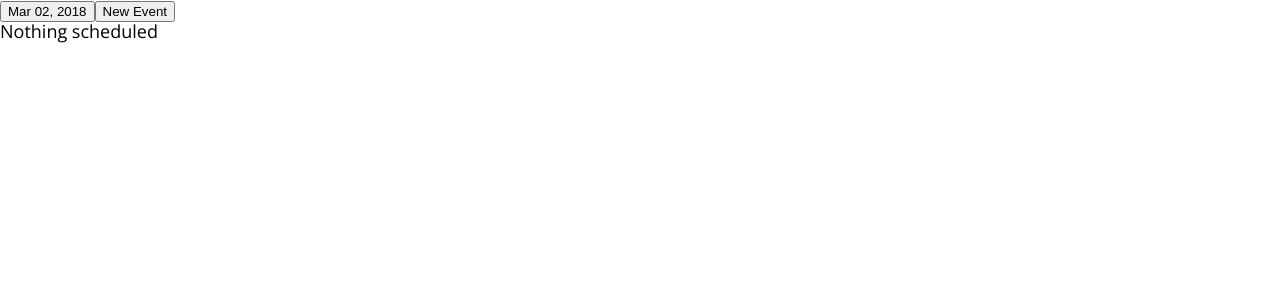
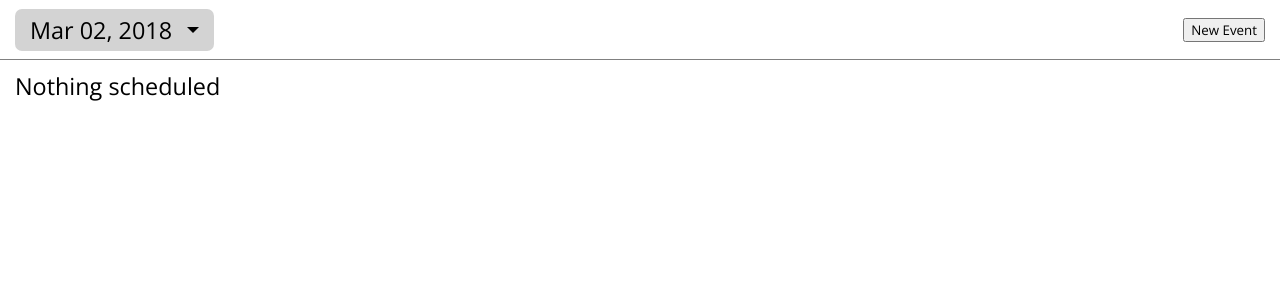
Before and after one commit to sequoian/calendar, a React (Create React App) app in the folder client/: page / in a window 1280 px wide. Shown: the top 300 px of the page. Built offline with nearby package versions, Linux system fonts and the light colour scheme; a web font is replaced by a local one.

Commit message:
header and calendar styles

```diff
--- a/client/src/components/Event.js
+++ b/client/src/components/Event.js
@@ -17,7 +17,6 @@ const Event = ({value, onClick, onToggle}) => (
         {value.time ? moment(value.time).format('h:mma') : ''}
       </div>
       <div className="details">{value.details}</div>
-
     </div>
   </div>
 )
--- a/client/src/components/EventList.js
+++ b/client/src/components/EventList.js
@@ -7,7 +7,9 @@ import moment from 'moment'
 
 const EventList = ({events, onEventClick, onEventToggle, onDayClick}) => {
   if (events.length < 1) return (
-    <div>Nothing scheduled</div>
+    <div className="event-list empty">
+      <span>Nothing scheduled</span>
+    </div>
   )
   return (
     <div className="event-list">
--- a/client/src/components/Header.js
+++ b/client/src/components/Header.js
@@ -4,10 +4,11 @@ import {changeDay} from '../actions'
 import DatePicker from 'react-datepicker'
 import 'react-datepicker/dist/react-datepicker.css'
 import moment from 'moment'
+import '../css/Header.css'
 import NewEventBtn from './NewEventBtn'
 
 const Header = ({selectedDay, onDayChange}) => (
-  <div>
+  <div className="header">
     <DatePicker
       dateFormat="MMM DD, YYYY"
       customInput={<DatePickerInput />}
@@ -23,8 +24,11 @@ const Header = ({selectedDay, onDayChange}) => (
 class DatePickerInput extends Component {
   render() {
     return (
-      <button onClick={this.props.onClick}>
-        {this.props.value}
+      <button
+        id="calendar"
+        onClick={this.props.onClick}
+      >
+        {this.props.value}<span className="select" />
       </button>
     )
   }
--- a/client/src/css/EventList.css
+++ b/client/src/css/EventList.css
@@ -1,14 +1,21 @@
+.event-list {
+  padding-top: 60px;
+}
+
 .day {
   border-bottom: 1px solid gray;
   padding: 20px 15px;
 }
 
-.day:first-child {
-  border-top: 1px solid gray;
-}
-
 .day h2 {
+  display: inline-block;
   font-size: 1.3em;
   padding-bottom: 10px;
   cursor: pointer;
 }
+
+.event-list.empty span {
+  display: block;
+  padding: 15px;
+  font-size: 1.3em;
+}
--- /dev/null
+++ b/client/src/css/Header.css
@@ -0,0 +1,43 @@
+.header {
+  display: flex;
+  position: fixed;
+  width: 100%;
+  justify-content: space-between;
+  align-items: center;
+  padding: 0 15px;
+  height: 60px;
+  background-color: white;
+  border-bottom: 1px solid gray;
+}
+
+#calendar {
+  -webkit-appearance: none;
+  -moz-appearance: none;
+  background-color: inherit;
+  border: none;
+  cursor: default;
+  font-size: 1.3em;
+  padding: 0;
+  color: black;
+  padding: 5px 15px;
+  background-color: lightgray;
+  cursor: pointer;
+  border-radius: 7px;
+}
+
+#calendar:focus {
+  outline: none;
+}
+
+/* selection triangle */
+
+.select {
+  display: inline-block;
+  width: 0;
+  height: 0;
+  border-left: 6px solid transparent;
+  border-right: 6px solid transparent;
+  border-bottom: 6px solid transparent;
+  border-top: 6px solid black;
+  margin-left: 15px;
+}
--- a/client/src/css/index.css
+++ b/client/src/css/index.css
@@ -4,6 +4,6 @@
   box-sizing: border-box;
 }
 
-body {
+body, button {
   font-family: 'Open Sans', sans-serif;
 }
```
